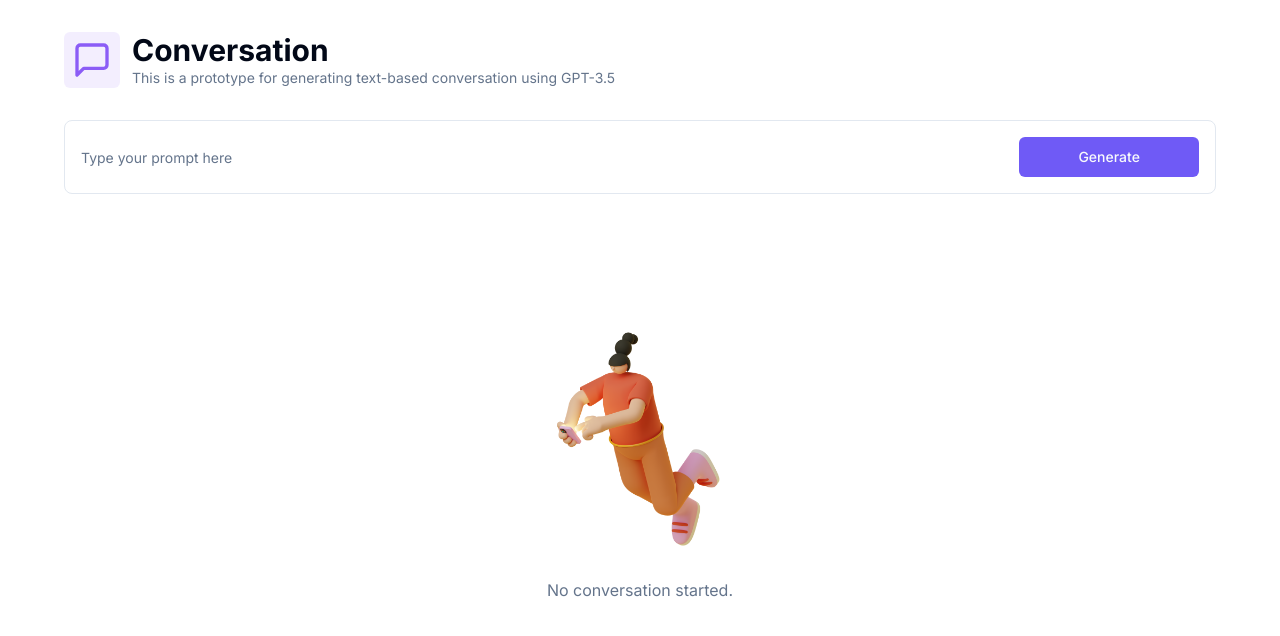
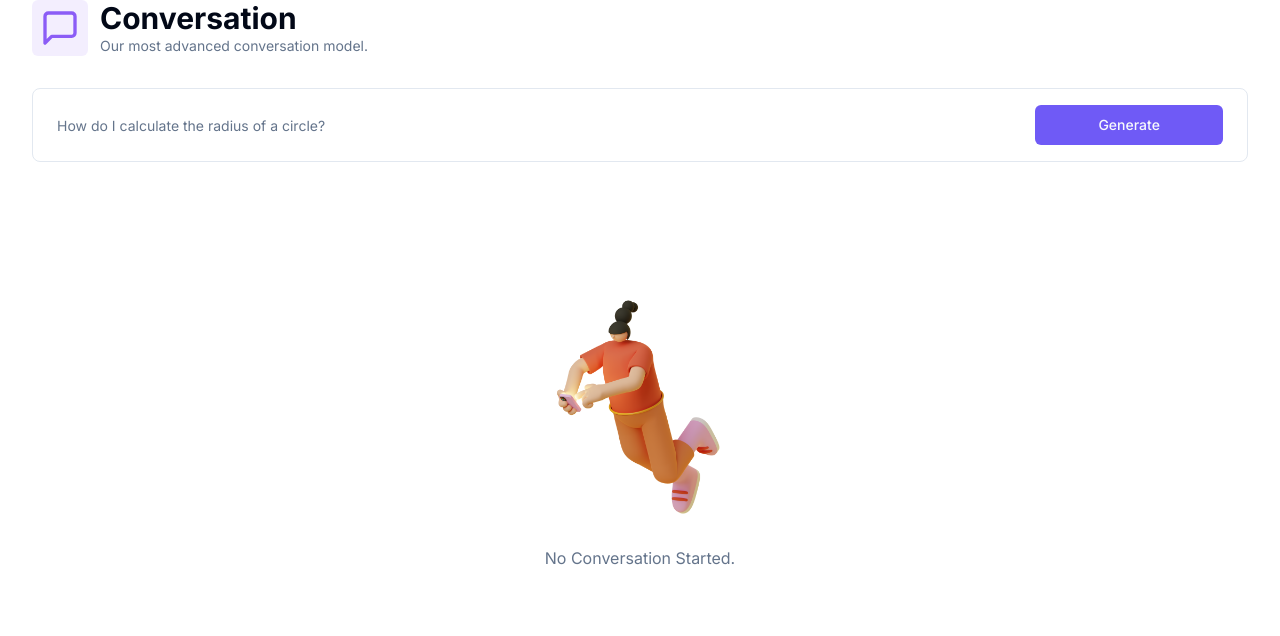
Before and after one commit to zulfiqarAlibalti/NextGen-ai, a Next.js app: page /conversation in a window 1280 px wide. Shown: the top 636 px of the page. Built offline with nearby package versions, Linux system fonts and the light colour scheme.

Commit message:
fixed error in conversion route

```diff
--- a/app/(dashboard)/(routes)/conversation/page.tsx
+++ b/app/(dashboard)/(routes)/conversation/page.tsx
@@ -1,108 +1,98 @@
 "use client";
 
-import axios from "axios";
-import * as z from "zod";
+import { z } from 'zod';
+import axios from 'axios';
+import { MessageSquare } from 'lucide-react';
+import { useForm } from 'react-hook-form';
+import { useState } from 'react';
+import { useRouter } from 'next/navigation';
 import { Heading } from "@/components/heading";
-import { MessageSquare } from "lucide-react";
-import { useForm } from "react-hook-form";
-import { Form, FormControl, FormField, FormItem } from "@/components/ui/form";
-import { zodResolver } from "@hookform/resolvers/zod";
-import { formSchema } from "./constants";
-import { Input } from "@/components/ui/input";
-import { Button } from "@/components/ui/button";
-import { useRouter } from "next/navigation";
-import { ChatCompletionRequestMessage } from "openai";
-import { useState } from "react";
-import { Empty } from "@/components/empty";
-import { Loader } from "@/components/loader";
-import { cn } from "@/lib/utils";
-import { UserAvatar } from "@/components/user-avatar";
-import { BotAvatar } from "@/components/bot-avatar";
-import { useProModal } from "@/hooks/use-pro-modal";
-import toast from "react-hot-toast";
+import { Button } from '@/components/ui/button';
+import { Input } from '@/components/ui/input';
+import { zodResolver } from '@hookform/resolvers/zod';
+import { Form, FormControl, FormField, FormItem } from '@/components/ui/form';
+import { cn } from '@/lib/utils';
+import { formSchema } from './constants';
+import { Empty } from '@/components/empty';
+import { Loader } from  '@/components/loader';
+import { UserAvatar } from '@/components/user-avatar';
+import { BotAvatar } from '@/components/bot-avatar';
+import { useProModal } from '@/hooks/use-pro-modal';
+import toast from 'react-hot-toast';
+
+type Message = {
+  role: 'user' | 'assistant';
+  content: string;
+};
 
 const ConversationPage = () => {
-  const ProModal = useProModal();
+  const proModal = useProModal();
   const router = useRouter();
-  const [messages, setMessages] = useState<ChatCompletionRequestMessage[]>([]);
+  const [messages, setMessages] = useState<Message[]>([]);
+  const [isLoading, setIsLoading] = useState(false);
 
   const form = useForm<z.infer<typeof formSchema>>({
     resolver: zodResolver(formSchema),
     defaultValues: {
-      prompt: "",
+      prompt: '',
     },
   });
 
-  const isLoading = form.formState.isSubmitting;
-
   const onSubmit = async (values: z.infer<typeof formSchema>) => {
     try {
-      throw new Error("Something went wrong.")
-      const userMessage: ChatCompletionRequestMessage = {
-        role: "user",
+      setIsLoading(true);
+      const userMessage: Message = {
+        role: 'user',
         content: values.prompt,
       };
       const newMessages = [...messages, userMessage];
 
-      const response = await axios.post("/api/conversation", {
+      const response = await axios.post('/api/conversation', {
         messages: newMessages,
       });
 
-      setMessages((current) => [...current, userMessage, response.data]);
+      const assistantMessage = response.data;
 
+      setMessages((current) => [...current, userMessage, assistantMessage]);
+      toast.success('You did it!');
       form.reset();
-    } catch (error: any) {
-      if (error.response?.status === 403){
-        ProModal.onOpen();
-
+    } catch (error) {
+      if (error?.response?.status === 403) {
+        proModal.onOpen();
       } else {
-        toast.error("Somthing went wrong.")
+        toast.error('Something went wrong.');
       }
-
     } finally {
+      setIsLoading(false);
       router.refresh();
     }
   };
 
   return (
-    <div className="p-4 lg:p-8">
+    <div>
       <Heading
         title="Conversation"
-        description="This is a prototype for generating text-based conversation using GPT-3.5"
+        description="Our most advanced conversation model."
         icon={MessageSquare}
         iconColor="text-violet-500"
         bgColor="bg-violet-500/10"
       />
       <div className="px-4 lg:px-8">
+        <div>
           <Form {...form}>
             <form
               onSubmit={form.handleSubmit(onSubmit)}
-            className="
-              rounded-lg
-              border
-              w-full
-              p-4
-              focus-within:shadow-sm
-              grid
-              grid-cols-1
-              gap-2
-              md:grid-cols-12
-            "
+              className="rounded-lg border w-full px-3 p-4 md:px-6 focus-within:shadow-sm grid grid-cols-12 gap-2"
             >
               <FormField
                 name="prompt"
                 render={({ field }) => (
-                <FormItem className="col-span-12 md:col-span-10">
+                  <FormItem className="col-span-12 lg:col-span-10">
                     <FormControl className="m-0 p-0">
                       <Input
-                      className="
-                        border-0
-                        outline-none
-                        focus-visible:ring-0
-                        focus-visible:ring-transparent
-                      "
+                        className="border-0 outline-none focus-visible:ring-0 focus-visible:ring-transparent"
                         disabled={isLoading}
-                      placeholder="Type your prompt here"
+                        placeholder="How do I calculate the radius of a circle?"
                         {...field}
                       />
                     </FormControl>
@@ -110,7 +100,7 @@ const ConversationPage = () => {
                 )}
               />
               <Button
-              className="col-span-12 md:col-span-2 w-full"
+                className="col-span-12 lg:col-span-2 w-full"
                 disabled={isLoading}
               >
                 Generate
@@ -118,6 +108,7 @@ const ConversationPage = () => {
             </form>
           </Form>
         </div>
+
         <div className="space-y-4 mt-4">
           {isLoading && (
             <div className="p-8 rounded-lg w-full flex items-center justify-center bg-muted">
@@ -125,23 +116,24 @@ const ConversationPage = () => {
             </div>
           )}
           {messages.length === 0 && !isLoading && (
-          <div>
-            <Empty label="No conversation started." />
-          </div>
+            <Empty label="No Conversation Started." />
           )}
-        <div className="flex flex-col-reverse space-y-4 space-y-reverse">
+          <div className="flex flex-col-reverse gap-y-4">
             {messages.map((message, index) => (
               <div
                 key={index}
                 className={cn(
-                "p-4 w-full flex items-start gap-x-4 rounded-lg",
-                message.role === "user" ? "bg-white border border-black/10" : "bg-muted"
+                  'p-8 w-full flex items-start gap-x-8 rounded-lg',
+                  message.role === 'user'
+                    ? 'bg-white border border-black/10'
+                    : 'bg-muted'
                 )}
               >
-              {message.role === "user" ? <UserAvatar /> : <BotAvatar />}
+                {message.role === 'user' ? <UserAvatar /> : <BotAvatar />}
                 <p className="text-sm">{message.content}</p>
               </div>
             ))}
+          </div>
         </div>
       </div>
     </div>
--- a/package.json
+++ b/package.json
@@ -6,7 +6,8 @@
     "dev": "next dev",
     "build": "next build",
     "start": "next start",
-    "lint": "next lint"
+    "lint": "next lint",
+    "postinstall":"prisma generate"
   },
   "dependencies": {
     "@clerk/nextjs": "^5.1.6",
```
Lines whose indentation alone changed are shown as unchanged.
